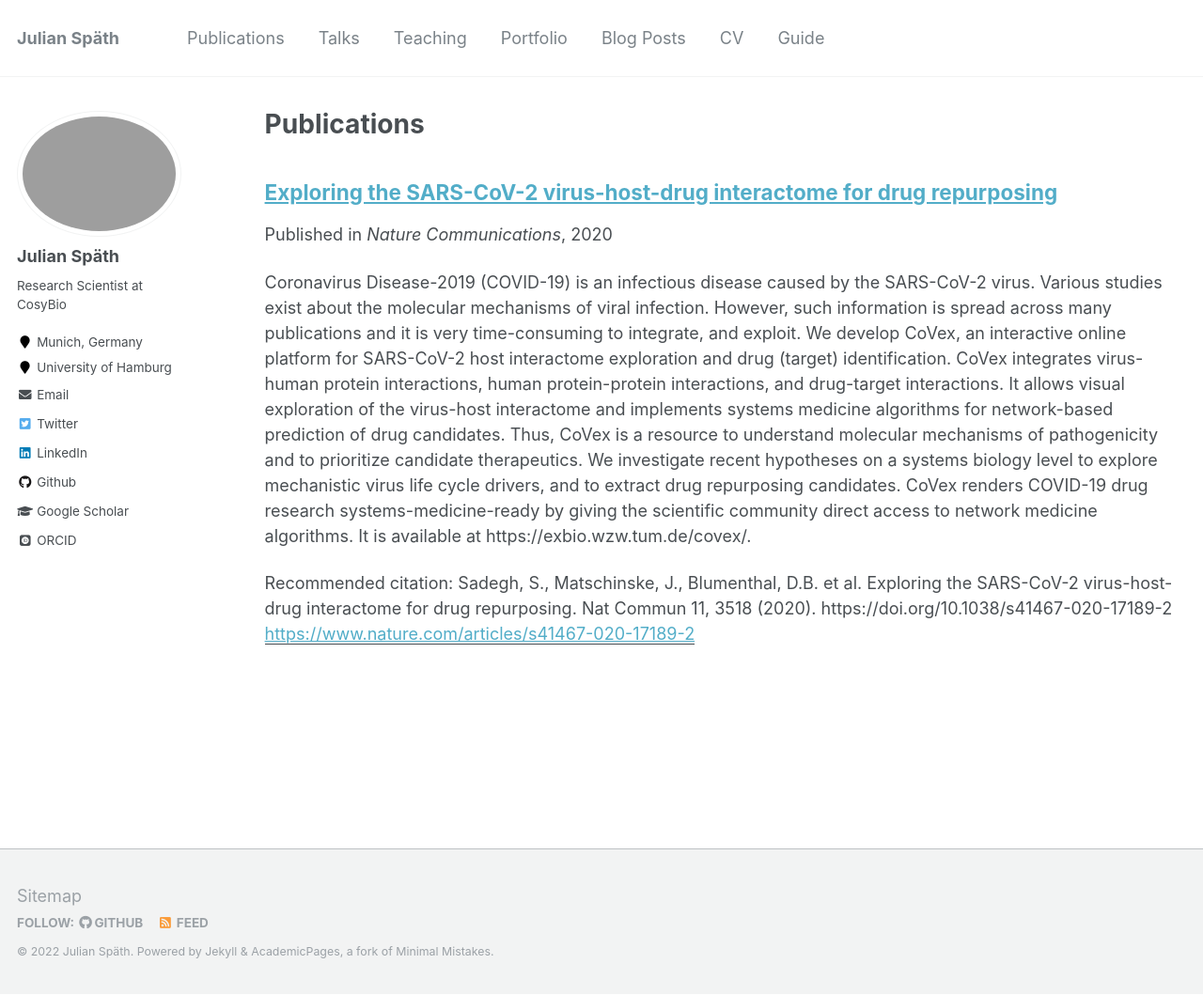
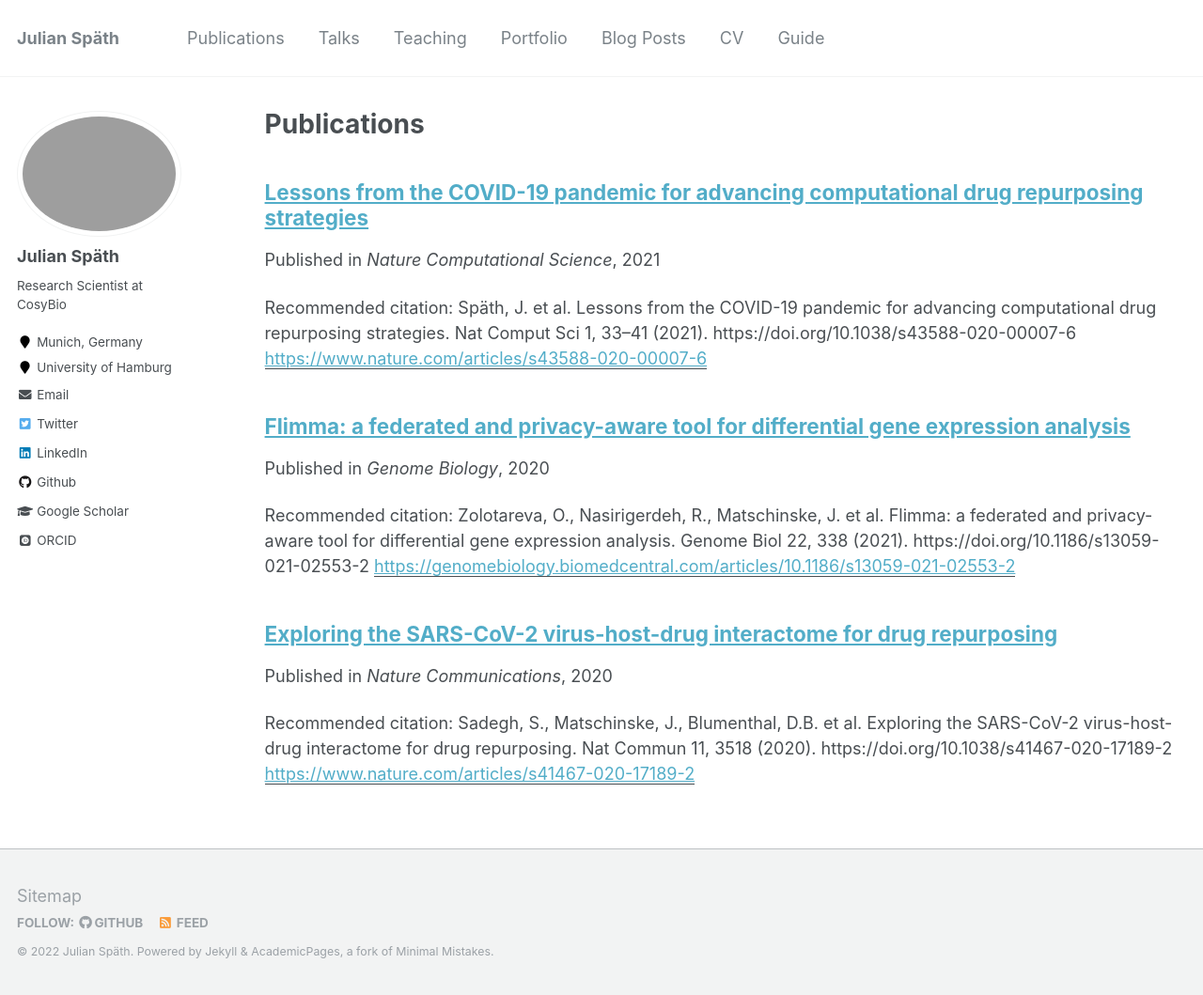
Before and after one commit to julianspaeth/julianspaeth.github.io, a Jekyll site: the page built from _pages/publications.md, in a window 1280 px wide and 1059 px high. Shown: the whole window at 94% size. Built offline with Jekyll 4.4.1, drawn with Linux system fonts in a browser that asks for light colours; some web fonts are replaced.

Commit message:
Add more publications

```diff
--- a/_publications/covex_2020.md
+++ b/_publications/covex_2020.md
@@ -2,7 +2,6 @@
 title: "Exploring the SARS-CoV-2 virus-host-drug interactome for drug repurposing"
 collection: publications
 permalink: /publication/covex
-excerpt: 'Coronavirus Disease-2019 (COVID-19) is an infectious disease caused by the SARS-CoV-2 virus. Various studies exist about the molecular mechanisms of viral infection. However, such information is spread across many publications and it is very time-consuming to integrate, and exploit. We develop CoVex, an interactive online platform for SARS-CoV-2 host interactome exploration and drug (target) identification. CoVex integrates virus-human protein interactions, human protein-protein interactions, and drug-target interactions. It allows visual exploration of the virus-host interactome and implements systems medicine algorithms for network-based prediction of drug candidates. Thus, CoVex is a resource to understand molecular mechanisms of pathogenicity and to prioritize candidate therapeutics. We investigate recent hypotheses on a systems biology level to explore mechanistic virus life cycle drivers, and to extract drug repurposing candidates. CoVex renders COVID-19 drug research systems-medicine-ready by giving the scientific community direct access to network medicine algorithms. It is available at https://exbio.wzw.tum.de/covex/.'
 date: 2020-07-14
 venue: 'Nature Communications'
 paperurl: 'https://www.nature.com/articles/s41467-020-17189-2'
--- /dev/null
+++ b/_publications/flimma_2021.md
@@ -0,0 +1,9 @@
+---
+title: "Flimma: a federated and privacy-aware tool for differential gene expression analysis"
+collection: publications
+permalink: /publication/flimma
+date: 2020-07-14
+venue: 'Genome Biology'
+paperurl: 'https://genomebiology.biomedcentral.com/articles/10.1186/s13059-021-02553-2'
+citation: 'Zolotareva, O., Nasirigerdeh, R., Matschinske, J. et al. Flimma: a federated and privacy-aware tool for differential gene expression analysis. Genome Biol 22, 338 (2021). https://doi.org/10.1186/s13059-021-02553-2'
+---
--- /dev/null
+++ b/_publications/lessons_learned_2021.md
@@ -0,0 +1,9 @@
+---
+title: "Lessons from the COVID-19 pandemic for advancing computational drug repurposing strategies"
+collection: publications
+permalink: /publication/lessonslearned
+date: 2021-01-14
+venue: 'Nature Computational Science'
+paperurl: 'https://www.nature.com/articles/s43588-020-00007-6'
+citation: 'Späth, J. et al. Lessons from the COVID-19 pandemic for advancing computational drug repurposing strategies. Nat Comput Sci 1, 33–41 (2021). https://doi.org/10.1038/s43588-020-00007-6'
+---
```
